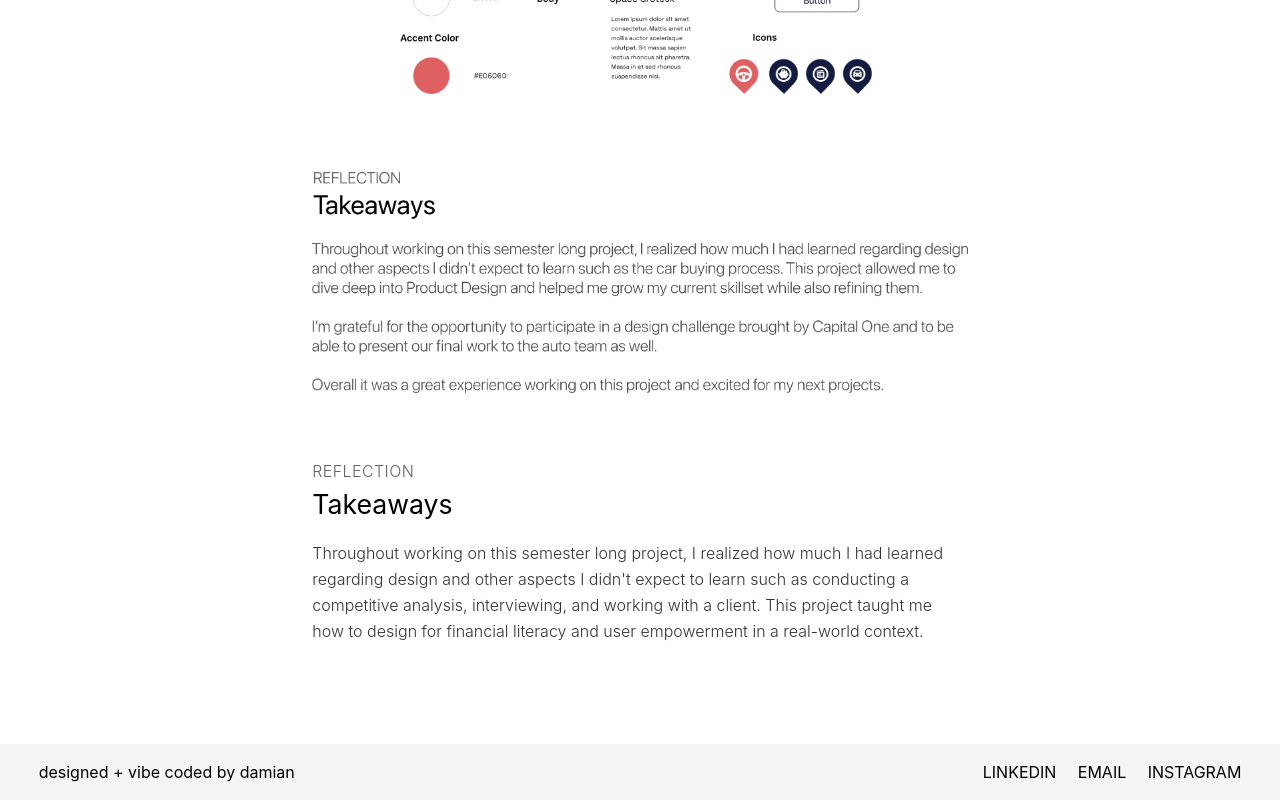
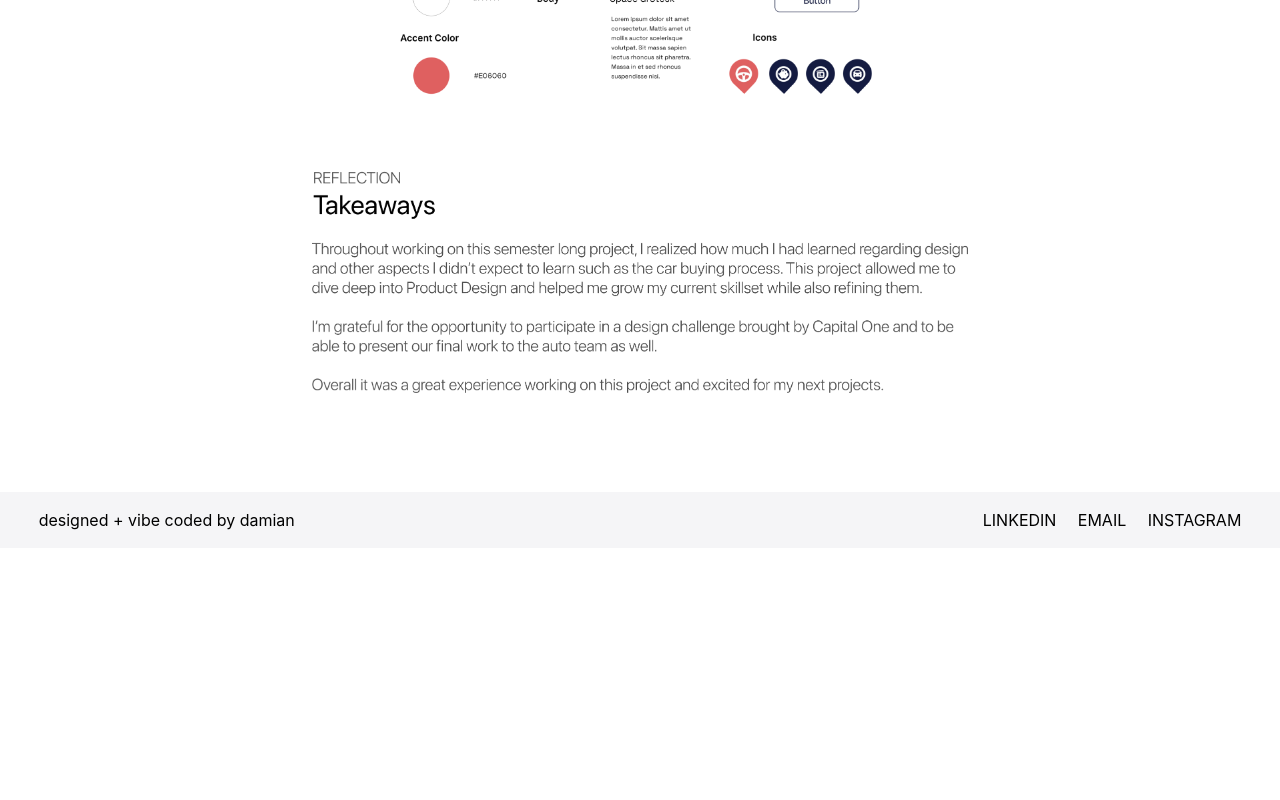
Before and after one commit to damianizaguirre/2026-Portfolio, a Next.js app: page /case-study/carfully in a window 1280 px wide. Shown: the part 4955-5755 px from the top of the page. After the commit the page ends 5503 px from the top, so only its background shows below. Built offline with nearby package versions, Linux system fonts and the light colour scheme.

Commit message:
Remove duplicate Takeaways section from Carfully case study
Co-authored-by: Damian Izaguirre <damianizaguirre@users.noreply.github.com>

```diff
--- a/src/app/case-study/carfully/page.tsx
+++ b/src/app/case-study/carfully/page.tsx
@@ -307,16 +307,6 @@ export default function CarfullyCaseStudy() {
           style={{ marginTop: "clamp(16px, 1.6vw, 30px)" }}
         />
       </CaseStudySection>
-
-      <CaseStudySection label="REFLECTION" id="takeaways" title="Takeaways">
-        <p>
-          Throughout working on this semester long project, I realized how much I
-          had learned regarding design and other aspects I didn&apos;t expect to
-          learn such as conducting a competitive analysis, interviewing, and
-          working with a client. This project taught me how to design for
-          financial literacy and user empowerment in a real-world context.
-        </p>
-      </CaseStudySection>
     </CaseStudyLayout>
   );
 }
```
